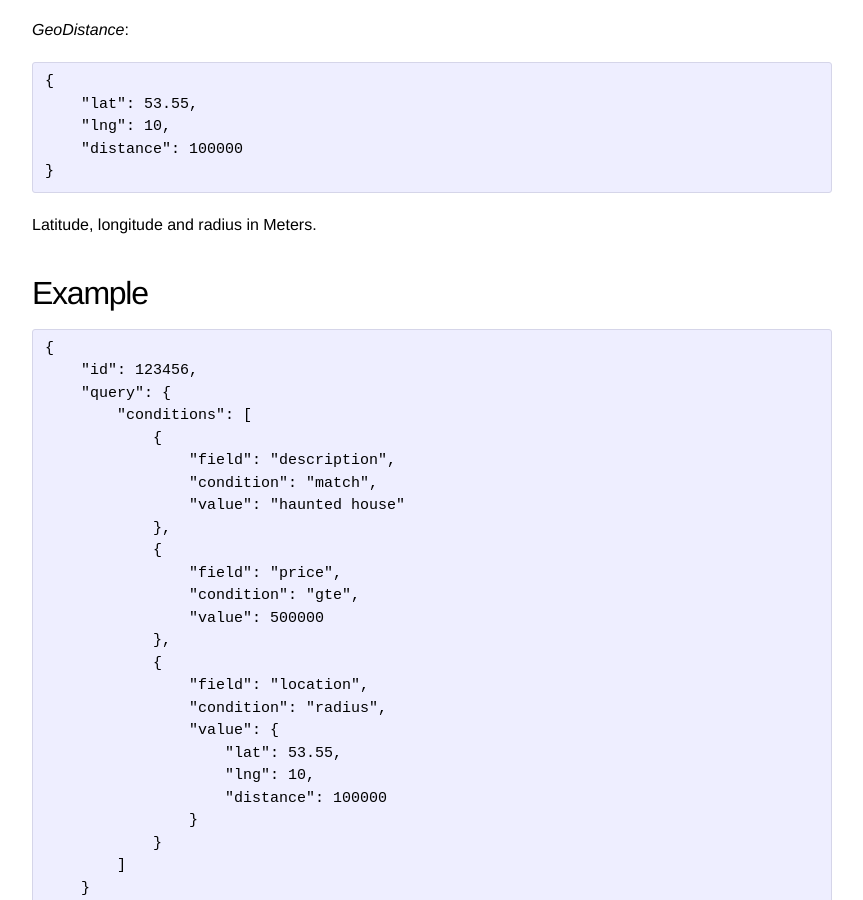
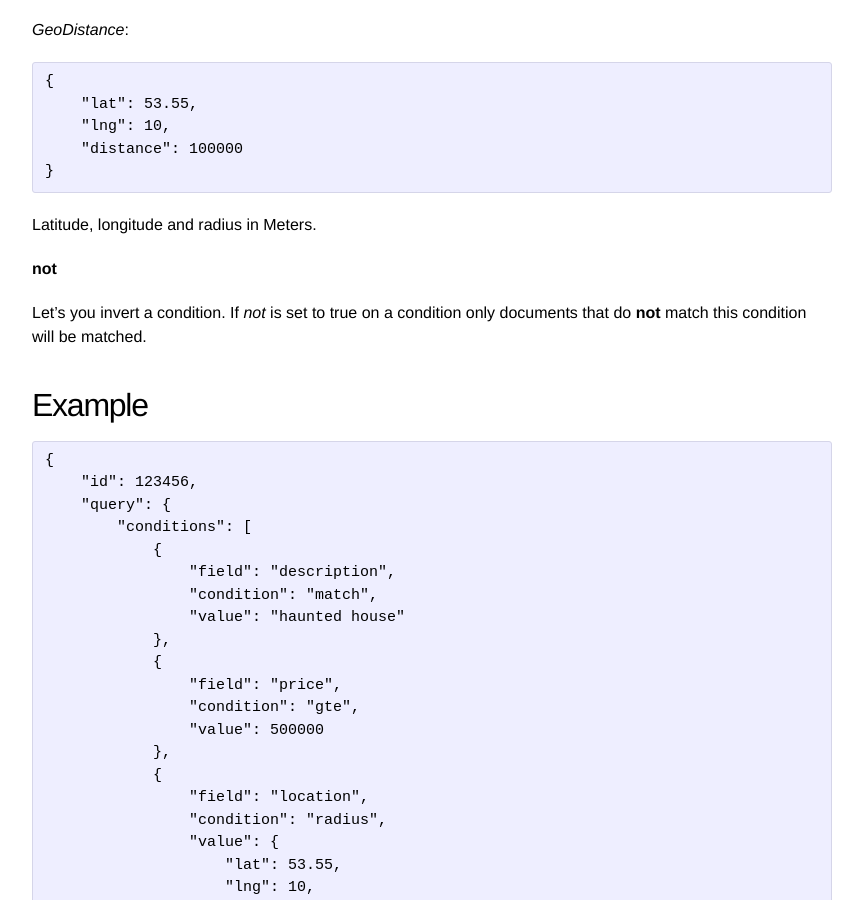
Before and after one commit to dbasedow/prospecter, a Jekyll site: the page built from docs/queries.md, in a window 1280 px wide and 900 px high, scrolled down 1162 px. Shown: the whole window, without its empty margins (208-1071 px from the left). Built offline with Jekyll 4.4.1, drawn with Linux system fonts in a browser that asks for light colours.

Commit message:
update docs regarding "not" queries and additional analyzers

```diff
--- a/docs/queries.md
+++ b/docs/queries.md
@@ -57,6 +57,11 @@ The document field will be matched against this value. Depending on field type,
 
 Latitude, longitude and radius in Meters.
 
+**not**
+
+Let's you invert a condition. If *not* is set to true on a condition only documents that do **not** match this condition
+will be matched.
+
 Example
 -------
     {
```
Also changed, not shown: docs/schema-config.md (+9 -2 lines).
